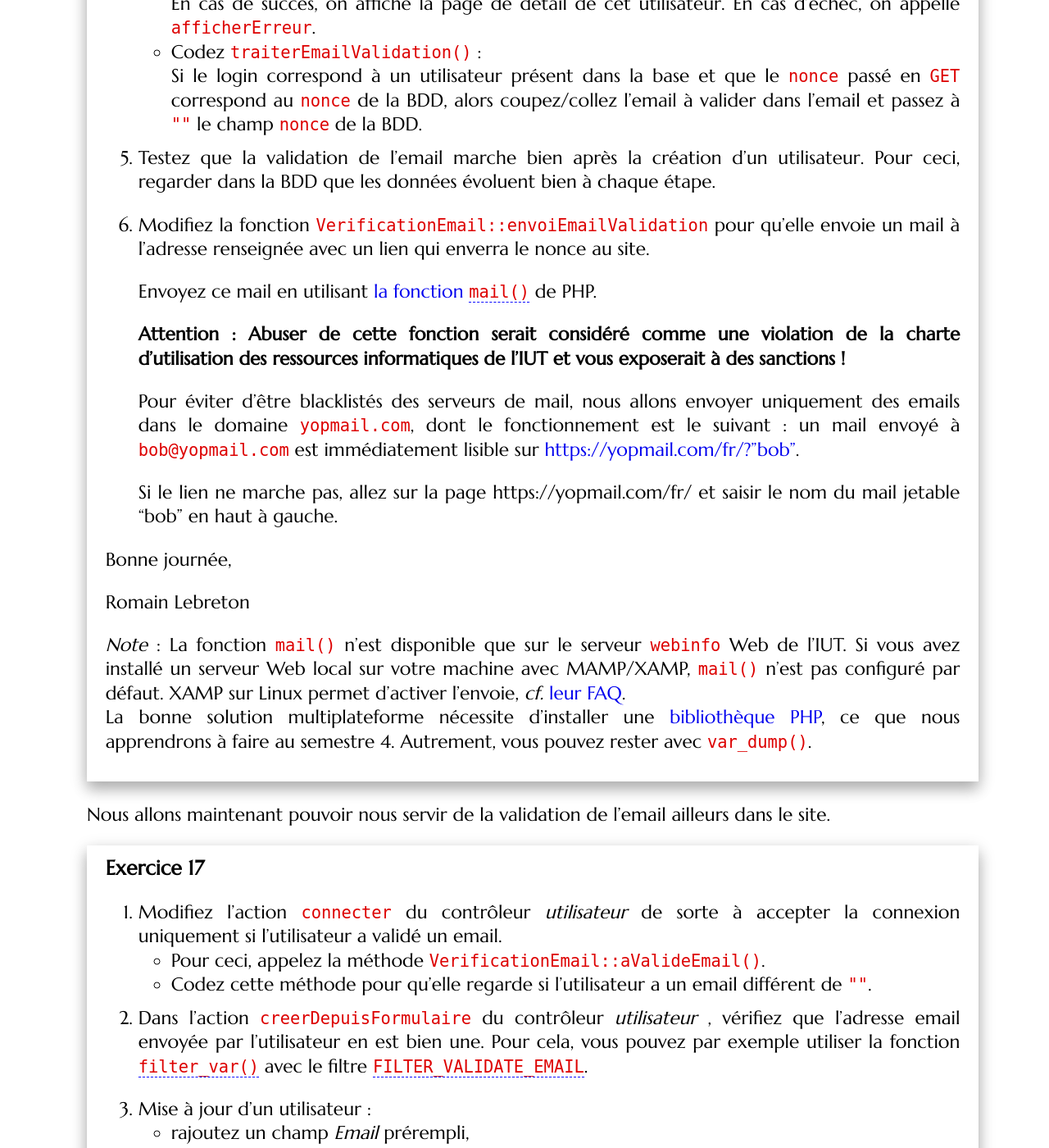
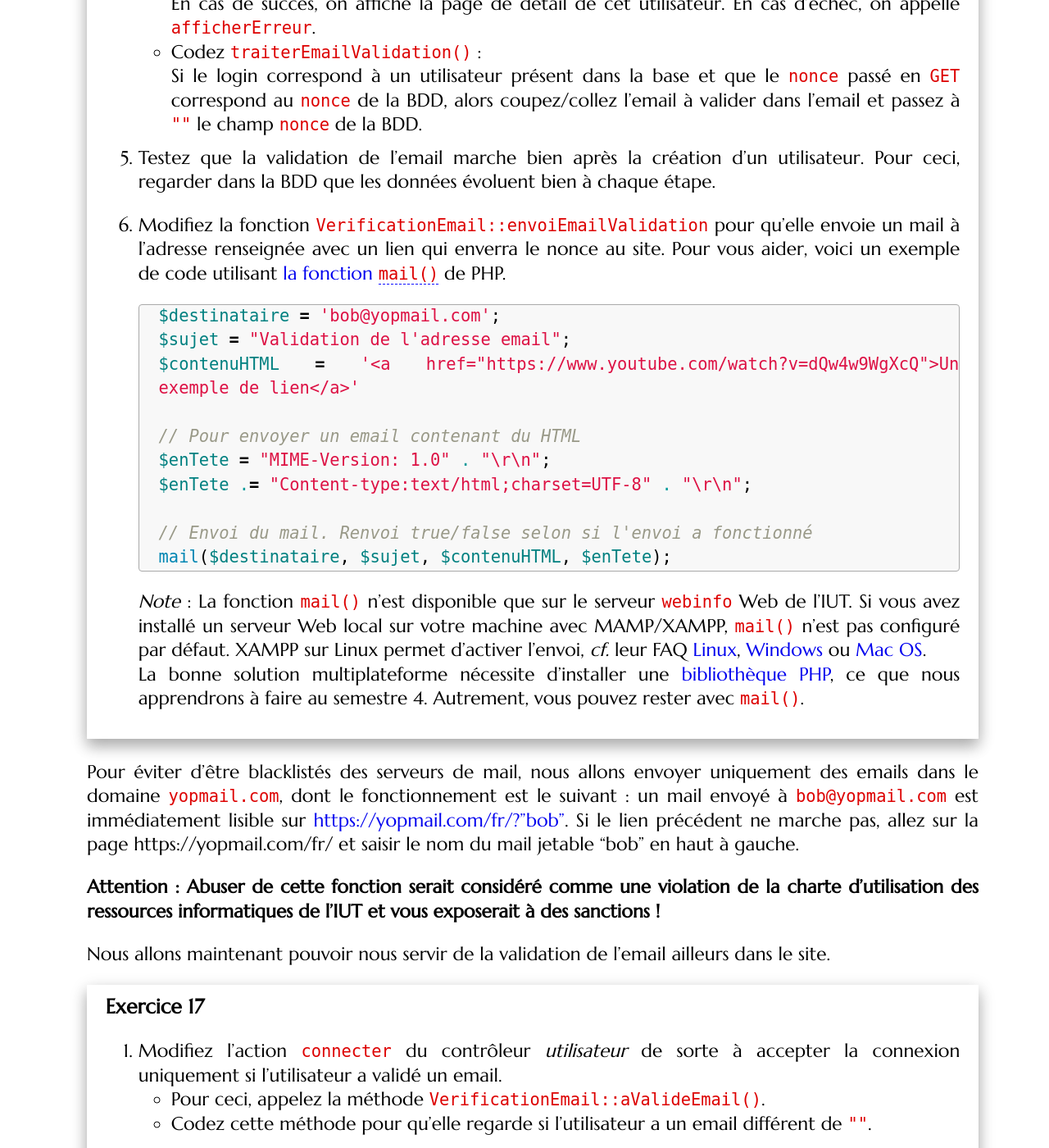
Before and after one commit to romainlebreton/R3.01-DeveloppementWeb, a Jekyll site: the page built from tutorials/tutorial8.md, in a window 1280 px wide and 1400 px high, scrolled down 19859 px. Shown: the whole window at 82% size. Built offline with Jekyll 4.4.1, drawn with Linux system fonts in a browser that asks for light colours; some web fonts are replaced.

Commit message:
TD8 : mail au format HTML

````diff
--- a/tutorials/tutorial8.md
+++ b/tutorials/tutorial8.md
@@ -812,39 +812,48 @@ Créons maintenant une classe utilitaire `src/Lib/VerificationEmail.php`.
    chaque étape.
 
 4. Modifiez la fonction `VerificationEmail::envoiEmailValidation` pour qu'elle
-envoie un mail à l'adresse renseignée avec un lien qui
-enverra le nonce au site.
-
-   Envoyez ce mail en utilisant [la fonction
+   envoie un mail à l'adresse renseignée avec un lien qui enverra le nonce au site.
+   Pour vous aider, voici un exemple de code utilisant [la fonction
    `mail()`](http://php.net/manual/en/function.mail.php) de PHP.
 
+   ```php
+   $destinataire = 'bob@yopmail.com';
+   $sujet = "Validation de l'adresse email";
+   $contenuHTML = '<a href="https://www.youtube.com/watch?v=dQw4w9WgXcQ">Un exemple de lien</a>'
+
+   // Pour envoyer un email contenant du HTML
+   $enTete = "MIME-Version: 1.0" . "\r\n";
+   $enTete .= "Content-type:text/html;charset=UTF-8" . "\r\n";
+
+   // Envoi du mail. Renvoi true/false selon si l'envoi a fonctionné
+   mail($destinataire, $sujet, $contenuHTML, $enTete);
+   ```
+
+   *Note* : La fonction `mail()` n'est disponible que sur le serveur `webinfo`
+   Web de l'IUT. Si vous avez installé un serveur Web local sur votre machine
+   avec MAMP/XAMPP, `mail()` n'est pas configuré par défaut. XAMPP sur Linux
+   permet d'activer l'envoi, *cf.* leur
+   FAQ [Linux](https://www.apachefriends.org/faq_linux.html),
+   [Windows](https://www.apachefriends.org/faq_windows.html)
+   ou [Mac OS](https://www.apachefriends.org/faq_osx.html).
+   La bonne solution
+   multiplateforme nécessite d'installer une [bibliothèque
+   PHP](https://packagist.org/packages/symfony/mailer), ce que nous apprendrons
+   à faire au semestre 4. Autrement, vous pouvez rester avec `mail()`.
+
+</div>
+
+   Pour éviter d'être blacklistés des serveurs de mail, nous allons envoyer
+   uniquement des emails dans le domaine `yopmail.com`, dont le fonctionnement
+   est le suivant : un mail envoyé à `bob@yopmail.com` est immédiatement lisible
+   sur [https://yopmail.com/fr/?"bob"](https://yopmail.com/fr/?"bob").
+   Si le lien précédent ne marche pas, allez sur la page https://yopmail.com/fr/ et saisir
+   le nom du mail jetable "bob" en haut à gauche.
 
    **Attention : Abuser de cette fonction serait considéré comme une violation
    de la charte d'utilisation des ressources informatiques de l'IUT et vous
    exposerait à des sanctions !**
 
-   Pour éviter d'être blacklistés des serveurs de mail, nous allons envoyer
-   uniquement des emails dans le domaine `yopmail.com`, dont le fonctionnement
-   est le suivant : un mail envoyé à `bob@yopmail.com` est immédiatement lisible
-   sur [https://yopmail.com/fr/?"bob"](https://yopmail.com/fr/?"bob").
-
-   Si le lien ne marche pas, allez sur la page https://yopmail.com/fr/ et saisir
-   le nom du mail jetable "bob" en haut à gauche.
-
-Bonne journée,
-
-Romain Lebreton
-
-   *Note* : La fonction `mail()` n'est disponible que sur le serveur `webinfo`
-   Web de l'IUT. Si vous avez installé un serveur Web local sur votre machine
-   avec MAMP/XAMP, `mail()` n'est pas configuré par défaut. XAMP sur Linux
-   permet d'activer l'envoie, *cf.* [leur
-   FAQ](https://www.apachefriends.org/faq_linux.html).
-   La bonne solution
-   multiplateforme nécessite d'installer une [bibliothèque
-   PHP](https://packagist.org/packages/symfony/mailer), ce que nous apprendrons
-   à faire au semestre 4. Autrement, vous pouvez rester avec `var_dump()`.
-</div>
 
 Nous allons maintenant pouvoir nous servir de la validation de l'email ailleurs
 dans le site.
````
